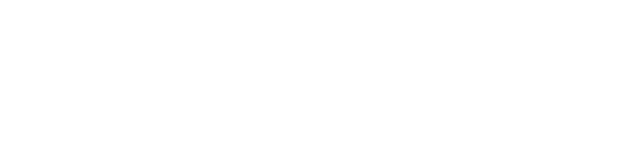
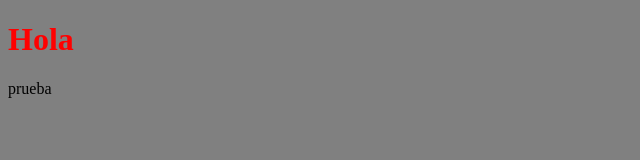
Before and after one commit to SanNico22/Proyecto-GitHub, a plain HTML site: page index.html in a window 1280 px wide. Shown: the whole page, without its empty margins (0-640 px from the left). Drawn offline with Linux system fonts and the light colour scheme.

Commit message:
CSS
se agrego un archivo css

```diff
--- /dev/null
+++ b/CSS/styles.css
@@ -0,0 +1,6 @@
+h1{
+    color: red;
+}
+body{
+    background-color: gray;
+}
--- a/index.html
+++ b/index.html
@@ -3,9 +3,12 @@
 <head>
     <meta charset="UTF-8">
     <meta name="viewport" content="width=device-width, initial-scale=1.0">
-    <title>Document</title>
+    <link rel="stylesheet" href="CSS/styles.css">
+
+    <title>Prueba</title>
 </head>
 <body>
-
+    <h1 id="titulo">Hola</h1>
+    <p>prueba</p>
 </body>
 </html>
```
